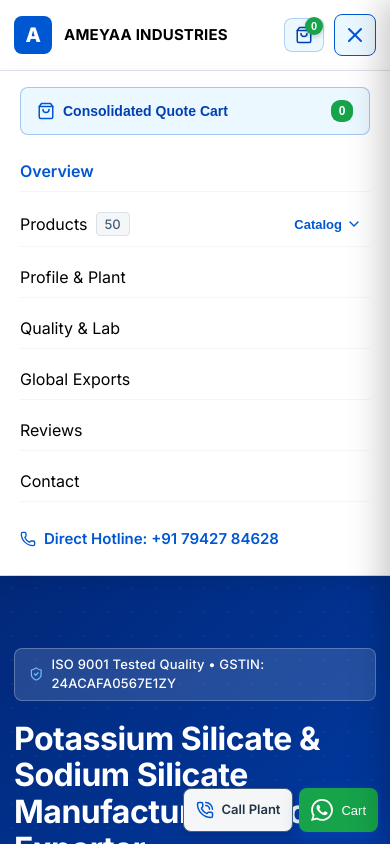
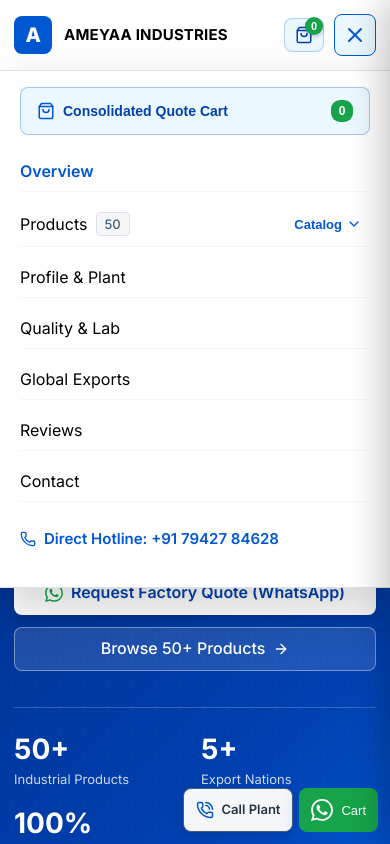
Before and after one commit to malhardeshmukh/ameya, a Next.js app: page / in a window 390 px wide. Both pictures are taken after a click on the button "Open navigation menu". Shown: the top 844 px of the page. Built offline with nearby package versions, Linux system fonts and the light colour scheme.

Commit message:
fix: make product pages mobile/tablet responsive and overlay mobile navbar

```diff
--- a/src/app/products/[category]/page.tsx
+++ b/src/app/products/[category]/page.tsx
@@ -56,7 +56,7 @@
             <span>{currentCategory.name}</span>
           </div>
 
-          <h1 className="sap-hero-title" style={{ fontSize: '36px', fontWeight: 600, marginBottom: '8px' }}>
+          <h1 className="sap-hero-title" style={{ fontSize: 'clamp(24px, 4vw, 36px)', fontWeight: 600, marginBottom: '8px' }}>
             {currentCategory.name}
           </h1>
           <p className="sap-body" style={{ color: 'rgba(255, 255, 255, 0.88)', maxWidth: '720px' }}>
@@ -76,7 +76,7 @@
               padding: 'var(--spacing-giant)'
             }}
           >
-            <div style={{ display: 'flex', justifyContent: 'space-between', alignItems: 'flex-start', flexWrap: 'wrap', gap: '16px', marginBottom: '16px' }}>
+            <div style={{ display: 'flex', justifyContent: 'space-between', alignItems: 'flex-start', flexWrap: 'wrap', gap: '16px', marginBottom: '16px' }} className="category-overview-header">
               <div>
                 <span className="badge badge-blue" style={{ marginBottom: '6px' }}>
                   Product Portfolio Overview
@@ -85,7 +85,7 @@
                   Technical Capabilities: {currentCategory.name}
                 </h2>
               </div>
-              <div style={{ display: 'flex', gap: '10px' }}>
+              <div style={{ display: 'flex', gap: '10px', flexWrap: 'wrap' }} className="category-badges-row">
                 <span className="badge badge-success">
                   <ShieldCheck size={13} /> ISO Tested Grades
                 </span>
--- a/src/components/layout/Header.tsx
+++ b/src/components/layout/Header.tsx
@@ -62,6 +62,17 @@
   }, [pathname]);
 
   useEffect(() => {
+    if (mobileMenuOpen) {
+      document.body.style.overflow = 'hidden';
+    } else {
+      document.body.style.overflow = '';
+    }
+    return () => {
+      document.body.style.overflow = '';
+    };
+  }, [mobileMenuOpen]);
+
+  useEffect(() => {
     function handleClickOutside(event: MouseEvent) {
       if (dropdownRef.current && !dropdownRef.current.contains(event.target as Node)) {
         setDesktopDropdownOpen(false);
@@ -70,13 +81,22 @@
     function handleKeyDown(event: KeyboardEvent) {
       if (event.key === 'Escape') {
         setDesktopDropdownOpen(false);
+        setMobileMenuOpen(false);
+      }
+    }
+    function handleResize() {
+      if (window.innerWidth >= 1025) {
+        setMobileMenuOpen(false);
+        setDesktopDropdownOpen(false);
       }
     }
     document.addEventListener('mousedown', handleClickOutside);
     document.addEventListener('keydown', handleKeyDown);
+    window.addEventListener('resize', handleResize);
     return () => {
       document.removeEventListener('mousedown', handleClickOutside);
       document.removeEventListener('keydown', handleKeyDown);
+      window.removeEventListener('resize', handleResize);
       if (closeTimerRef.current) clearTimeout(closeTimerRef.current);
     };
   }, []);
@@ -658,19 +678,36 @@
         )}
       </div>
 
-      {/* Mobile Drawer Navigation */}
+      {/* Mobile Drawer Backdrop (Overlay - does not push page content) */}
+      {mobileMenuOpen && (
+        <div
+          onClick={() => setMobileMenuOpen(false)}
+          className="mobile-drawer-backdrop"
+          aria-hidden="true"
+        />
+      )}
+
+      {/* Mobile Drawer Navigation (Positioned absolutely over page - zero downward push) */}
       {mobileMenuOpen && (
         <div
           style={{
+            position: 'absolute',
+            top: '100%',
+            left: 0,
+            right: 0,
+            width: '100%',
             backgroundColor: 'var(--colors-canvas)',
             borderTop: '1px solid var(--colors-border-subtle)',
-            padding: '16px 20px',
+            borderBottom: '1px solid var(--colors-border-subtle)',
+            padding: '16px 20px 28px',
             display: 'flex',
             flexDirection: 'column',
             gap: '10px',
-            boxShadow: '0 8px 20px rgba(0,0,0,0.08)',
-            maxHeight: 'calc(100vh - 70px)',
-            overflowY: 'auto'
+            boxShadow: '0 20px 48px rgba(0,0,0,0.18)',
+            maxHeight: 'calc(100dvh - 70px)',
+            overflowY: 'auto',
+            WebkitOverflowScrolling: 'touch',
+            zIndex: 600
           }}
           className="mobile-drawer-menu"
         >
--- a/src/components/products/ProductSpecsModal.tsx
+++ b/src/components/products/ProductSpecsModal.tsx
@@ -83,6 +83,7 @@
 
         {/* Product Photo & Intro */}
         <div
+          className="modal-product-intro"
           style={{
             display: 'flex',
             gap: '16px',
@@ -172,7 +173,7 @@
         </div>
 
         {/* Modal footer */}
-        <div style={{ display: 'flex', justifyContent: 'flex-end', gap: '10px', borderTop: '1px solid var(--colors-border-subtle)', paddingTop: '16px', flexWrap: 'wrap' }}>
+        <div className="modal-footer-actions" style={{ display: 'flex', justifyContent: 'flex-end', gap: '10px', borderTop: '1px solid var(--colors-border-subtle)', paddingTop: '16px', flexWrap: 'wrap' }}>
           <button type="button" onClick={onClose} className="btn btn-outline">
             Close
           </button>
--- a/src/styles/globals.css
+++ b/src/styles/globals.css
@@ -531,14 +531,45 @@
   color: var(--colors-primary);
 }
 
+.mobile-drawer-backdrop {
+  position: fixed;
+  top: 70px;
+  left: 0;
+  right: 0;
+  bottom: 0;
+  background-color: rgba(2, 40, 121, 0.4);
+  backdrop-filter: blur(2px);
+  -webkit-backdrop-filter: blur(2px);
+  z-index: 550;
+  animation: mobileBackdropFade 0.2s ease;
+}
+
+@keyframes mobileBackdropFade {
+  from {
+    opacity: 0;
+  }
+  to {
+    opacity: 1;
+  }
+}
+
 .mobile-drawer-menu {
-  animation: mobileDrawerSlide 0.2s cubic-bezier(0.16, 1, 0.3, 1);
+  position: absolute !important;
+  top: 100% !important;
+  left: 0 !important;
+  right: 0 !important;
+  width: 100% !important;
+  max-height: calc(100dvh - 70px) !important;
+  overflow-y: auto !important;
+  -webkit-overflow-scrolling: touch !important;
+  z-index: 600 !important;
+  animation: mobileDrawerSlide 0.22s cubic-bezier(0.16, 1, 0.3, 1);
 }
 
 @keyframes mobileDrawerSlide {
   from {
     opacity: 0;
-    transform: translateY(-6px);
+    transform: translateY(-8px);
   }
   to {
     opacity: 1;
@@ -548,12 +579,38 @@
 
 @media (min-width: 1025px) {
   .mobile-menu-trigger,
-  .mobile-drawer-menu {
+  .mobile-drawer-menu,
+  .mobile-drawer-backdrop {
     display: none !important;
   }
 }
 
+/* Product Detail Base Styles */
+.product-main-grid {
+  display: grid;
+  grid-template-columns: minmax(320px, 460px) 1fr;
+  gap: var(--spacing-huge);
+  align-items: start;
+}
+
+.product-detail-hero-title {
+  font-size: clamp(22px, 4vw, 34px);
+}
+
+.product-tabs-nav {
+  -webkit-overflow-scrolling: touch;
+  scrollbar-width: none;
+}
+
+.product-tabs-nav::-webkit-scrollbar {
+  display: none;
+}
+
 @media (max-width: 1024px) {
+  .product-main-grid {
+    grid-template-columns: minmax(280px, 360px) 1fr;
+    gap: 24px;
+  }
   .grid-4 {
     grid-template-columns: repeat(2, minmax(0, 1fr));
   }
@@ -602,6 +659,28 @@
   }
 }
 
+@media (max-width: 860px) {
+  .product-main-grid {
+    grid-template-columns: 1fr !important;
+    gap: 24px;
+  }
+}
+
+@media (max-width: 768px) {
+  .products-filter-bar {
+    flex-direction: column !important;
+    align-items: stretch !important;
+    gap: 12px !important;
+  }
+  .products-filter-search {
+    max-width: 100% !important;
+    width: 100% !important;
+  }
+  .products-filter-selects {
+    width: 100% !important;
+  }
+}
+
 @media (max-width: 640px) {
   .grid-4, .grid-3, .grid-2 {
     grid-template-columns: 1fr !important;
@@ -636,9 +715,70 @@
   .contact-form-row-2,
   .review-form-row-2,
   .review-form-row-3,
-  .active-countries-grid {
+  .active-countries-grid,
+  .calc-inputs-grid,
+  .rfq-form-row {
     grid-template-columns: 1fr !important;
     gap: 12px !important;
+  }
+
+  .rfq-submit-btn {
+    width: 100% !important;
+    justify-content: center !important;
+    align-self: stretch !important;
+  }
+
+  .product-media-box {
+    min-height: 260px !important;
+    padding: 16px !important;
+  }
+
+  .product-detail-img {
+    max-height: 240px !important;
+  }
+
+  .product-spec-table td {
+    padding: 8px 12px !important;
+    font-size: 12.5px !important;
+  }
+
+  .product-spec-table td:first-child {
+    width: 42% !important;
+  }
+
+  .product-tabs-nav button {
+    padding: 8px 12px !important;
+    font-size: 13px !important;
+  }
+
+  .products-filter-selects {
+    display: grid !important;
+    grid-template-columns: 1fr 1fr !important;
+    gap: 8px !important;
+  }
+
+  .products-filter-selects select {
+    width: 100% !important;
+  }
+
+  .category-overview-header {
+    flex-direction: column !important;
+    align-items: flex-start !important;
+  }
+
+  .category-badges-row {
+    width: 100% !important;
+  }
+
+  .related-products-header {
+    flex-direction: column !important;
+    align-items: flex-start !important;
+    gap: 12px !important;
+  }
+
+  .related-products-view-all-btn {
+    width: 100% !important;
+    justify-content: center !important;
   }
 
   .modal-card-box {
@@ -667,6 +807,35 @@
   }
 }
 
+@media (max-width: 540px) {
+  .product-pricing-header {
+    flex-direction: column !important;
+    align-items: flex-start !important;
+    gap: 10px !important;
+  }
+
+  .pricing-stock-meta {
+    align-items: flex-start !important;
+  }
+
+  .modal-product-intro {
+    flex-direction: column !important;
+    align-items: center !important;
+    text-align: center !important;
+  }
+
+  .modal-footer-actions {
+    flex-direction: column !important;
+    width: 100% !important;
+  }
+
+  .modal-footer-actions button,
+  .modal-footer-actions a {
+    width: 100% !important;
+    justify-content: center !important;
+  }
+}
+
 @media (max-width: 480px) {
   .hero-stats-grid {
     grid-template-columns: 1fr 1fr !important;
@@ -685,6 +854,26 @@
   }
   .header-brand-title {
     font-size: 15px !important;
+  }
+
+  .product-action-row {
+    flex-direction: column !important;
+  }
+
+  .product-action-row .btn-cart-action,
+  .product-action-row .btn-whatsapp-action {
+    width: 100% !important;
+    min-width: 0 !important;
+  }
+
+  .products-summary-header {
+    flex-direction: column !important;
+    align-items: flex-start !important;
+    gap: 8px !important;
+  }
+
+  .products-filter-selects {
+    grid-template-columns: 1fr !important;
   }
 }
 
```
Also changed, not shown: src/app/products/page.tsx (+7 -6 lines), src/components/products/ProductCard.tsx (+4 -4 lines), src/components/products/ProductDetailView.tsx (+18 -21 lines).
